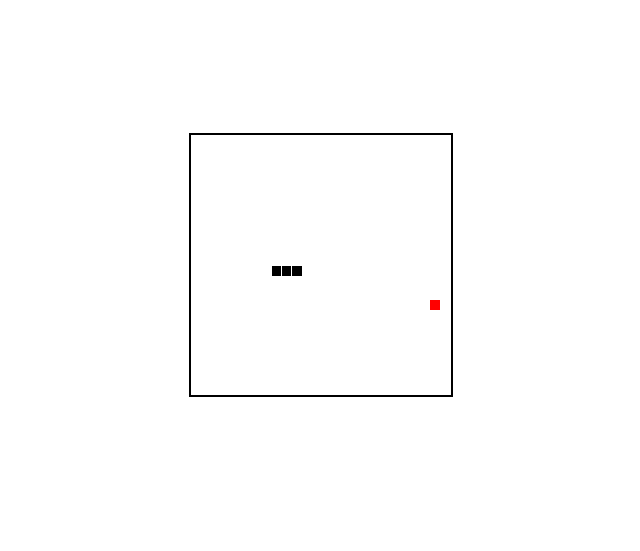
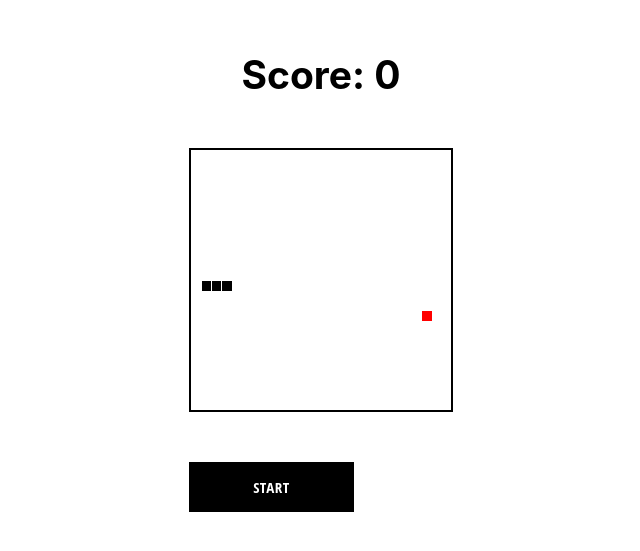
Before and after one commit to piklume/snake-game, a React (Create React App) app: page / in a window 1280 px wide. Shown: the part 135-686 px from the top of the page, without its empty margins (319-959 px from the left). Built offline with nearby package versions, Linux system fonts and the light colour scheme.

Commit message:
Start game stop game button working, need to do boundary overflow yet

```diff
--- a/src/App.css
+++ b/src/App.css
@@ -11,5 +11,5 @@
   align-items: center;
   justify-content: center;
   font-size: calc(10px + 2vmin);
-  color: white;
+
 }
--- /dev/null
+++ b/src/components/custom-button/custom-button.component.jsx
@@ -0,0 +1,11 @@
+import React from 'react';
+
+import './custom-button.styles.scss';
+
+const CustomButton = ({ children, ...otherProps }) => (
+    <button className='custom-button-container' {...otherProps}>
+        {children}
+    </button>
+);
+
+export default CustomButton;
--- /dev/null
+++ b/src/components/custom-button/custom-button.styles.scss
@@ -0,0 +1,25 @@
+.custom-button-container {
+    min-width: 165px;
+    width: auto;
+    height: 50px;
+    letter-spacing: 0.5px;
+    line-height: 50px;
+    padding: 0 35px 0 35px;
+    font-size: 15px;
+    background-color: black;
+    color: white;
+    text-transform: uppercase;
+    font-family: 'Open Sans Condensed';
+    font-weight: bolder;
+    border: none;
+    cursor: pointer;
+    display: flex;
+    justify-content: center;
+
+    &:hover {
+      background-color: white;
+      color: black;
+      border: 1px solid black;
+    }
+
+}
--- a/src/components/game-area/game-area.component.jsx
+++ b/src/components/game-area/game-area.component.jsx
@@ -5,12 +5,13 @@ import './game-area.styles.scss';
 
 import Snake from '../snake/snake.component';
 import Food from '../food/food.component';
+import CustomButton from '../custom-button/custom-button.component';
 
 const getRandomCoordinates = () => {
     let min = 1;
     let max = 240;
-    let x = Math.floor((Math.random()*(max-min+1)+min)/2)*2;
-    let y =  Math.floor((Math.random()*(max-min+1)+min)/2)*2;
+    let x = Math.floor((Math.random()*(max-min+1)+min)/10)*10;
+    let y =  Math.floor((Math.random()*(max-min+1)+min)/10)*10;
     return [x,y]
 }
 
@@ -21,7 +22,10 @@ const INITIAL_STATE = {
         [30,130]
     ],
     snakeFood: getRandomCoordinates(),
-    direction: 'RIGHT'
+    direction: 'RIGHT',
+    score: 0,
+    buttonText: 'Start',
+    isGameRunning: false
 }
 
 class GameArea extends React.Component {
@@ -32,13 +36,14 @@ class GameArea extends React.Component {
     }
 
     componentDidMount() {
-        setInterval(this.moveSnake, 1000);
+
         setInterval(this.updateFoodLocation, 40000);
         document.onkeydown = this.handelArrowPress;
     }
 
     componentDidUpdate() {
         this.checkOutOfBounds();
+        this.checkSnakeConsumption();
     }
 
     updateFoodLocation = () => {
@@ -114,14 +119,55 @@ class GameArea extends React.Component {
         this.setState(INITIAL_STATE);
     }
 
+    checkSnakeConsumption = () => {
+        const { snakeDots,snakeFood,score } = this.state;
+        const head = snakeDots[snakeDots.length - 1];
+
+        if(head[0] === snakeFood[0] && head[1] === snakeFood[1]) {
+            this.updateFoodLocation();
+            this.setState({score: score + 1});
+        }
+    }
+
+    // startGame = setInterval(this.moveSnake, 1000);
+
+    // var helloEverySecond = setInterval(function() { console.log("hello");}, 1000);
+    // clearInterval(helloEverySecond);
+    handelClick = () => {
+        // alert('clicked');
+        const { buttonText } = this.state;
+        if(buttonText === 'Start') {
+            // let startGame = setInterval(this.moveSnake , 1000);
+            this.setState({buttonText: 'Stop', isGameRunning: true});
+
+            let startGame = setInterval(() => {
+                this.moveSnake();
+                if (this.state.isGameRunning === false) {
+                    clearInterval(startGame);
+                }
+            }
+            , 1000);
+
+        } else {
+            this.setState({buttonText: 'Start',isGameRunning: false});
+            // clearInterval(startGame);
+        }
+
+    }
 
     // useEventListener('keydown', handelArrowPress);
     render() {
-        const { snakeDots,snakeFood } = this.state;
+        const { snakeDots,snakeFood,score,buttonText } = this.state;
         return (
-            <div className='game-area' >
-                <Snake snakeDots={snakeDots} />
-                <Food snakeFood={snakeFood} />
+            <div className='game-page'>
+                <h2>Score: {score}</h2>
+                <div className='game-area' >
+                    <Snake snakeDots={snakeDots} />
+                    <Food snakeFood={snakeFood} />
+                </div>
+                <CustomButton
+                onClick={this.handelClick}
+                >{buttonText}</CustomButton>
             </div>
         )
     }
```
